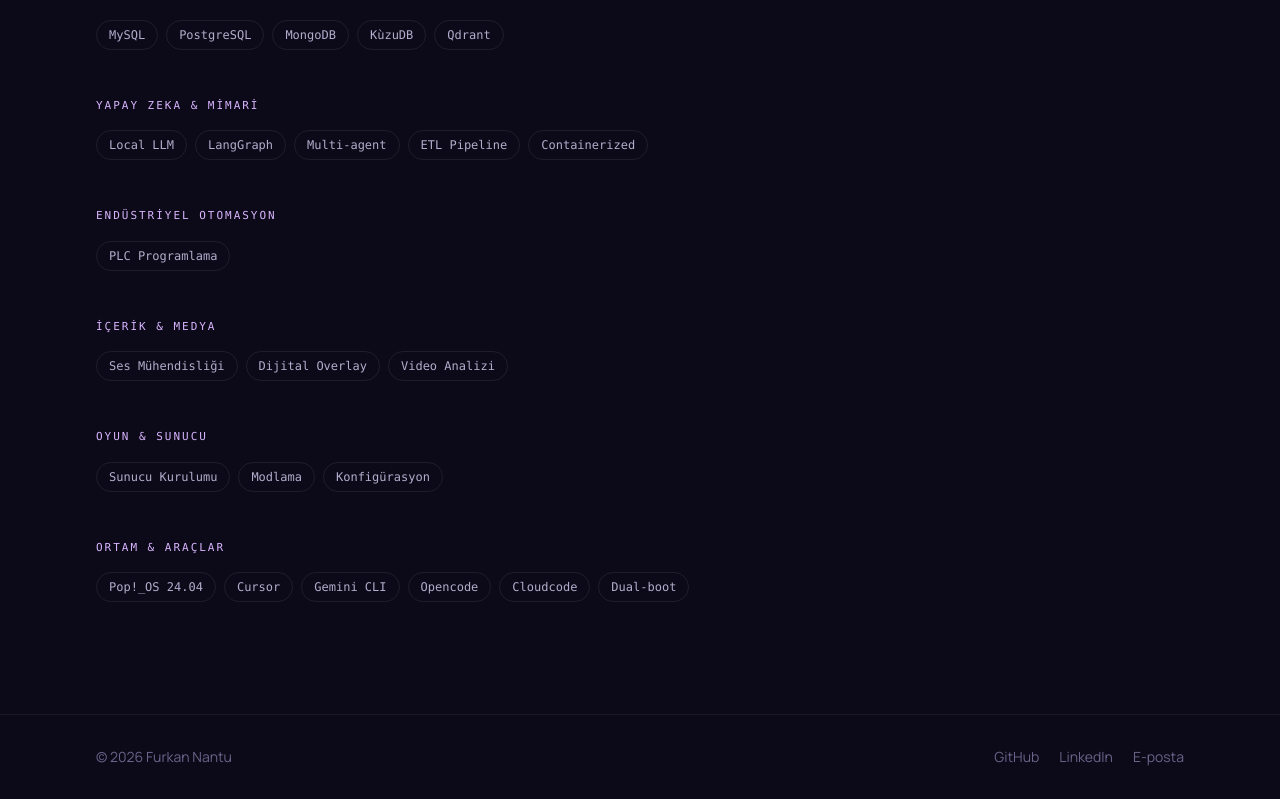
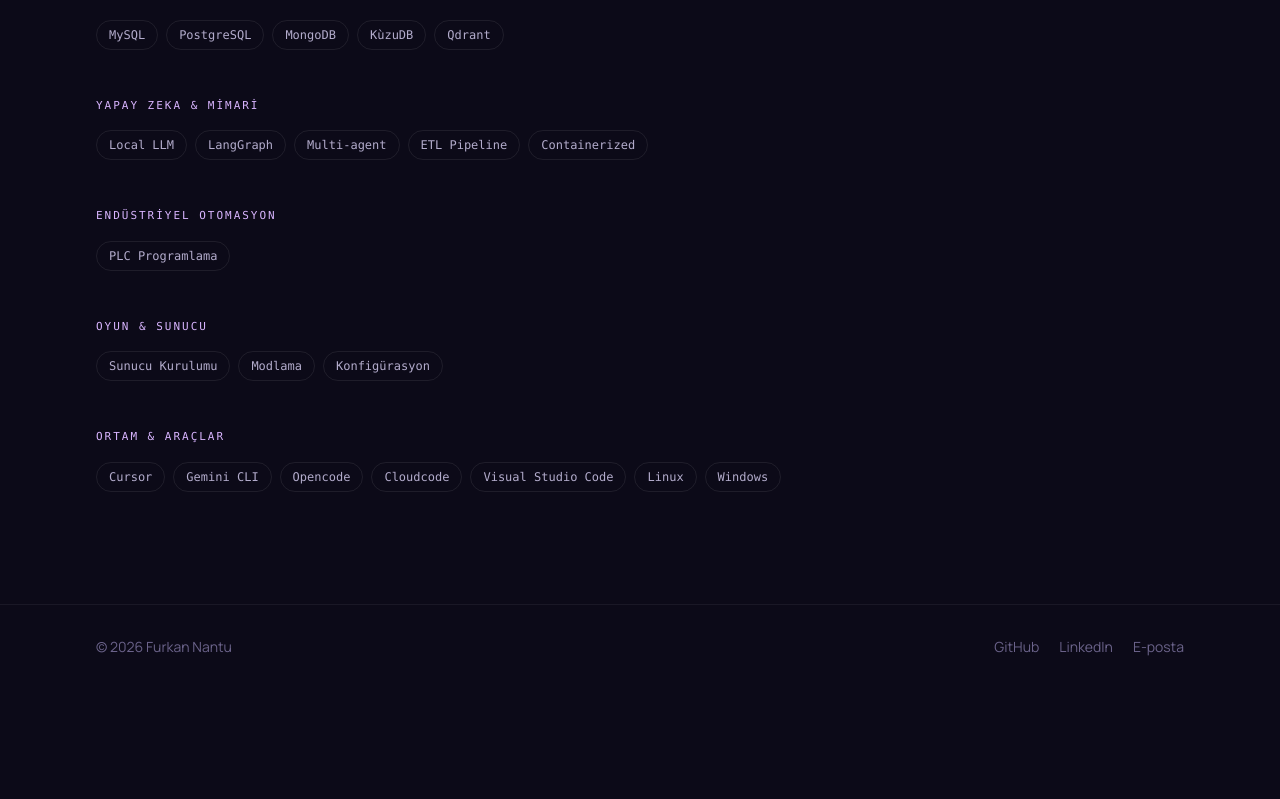
Before and after one commit to fnantu/fnantu.com, a Next.js app: page /about in a window 1280 px wide. Shown: the part 626-1425 px from the top of the page. After the commit the page ends 1315 px from the top, so only its background shows below. Built offline with nearby package versions, Linux system fonts and the light colour scheme; no server answers.

Commit message:
refactor: ortam araçları güncellendi ve medya kategorisi kaldırıldı

```diff
--- a/src/app/about/page.tsx
+++ b/src/app/about/page.tsx
@@ -24,22 +24,19 @@
     tools: ["PLC Programlama"],
   },
   {
-    label: "İçerik & Medya",
-    tools: ["Ses Mühendisliği", "Dijital Overlay", "Video Analizi"],
-  },
-  {
     label: "Oyun & Sunucu",
     tools: ["Sunucu Kurulumu", "Modlama", "Konfigürasyon"],
   },
   {
     label: "Ortam & Araçlar",
     tools: [
-      "Pop!_OS 24.04",
       "Cursor",
       "Gemini CLI",
       "Opencode",
       "Cloudcode",
-      "Dual-boot",
+      "Visual Studio Code",
+      "Linux",
+      "Windows",
     ],
   },
 ];
```
